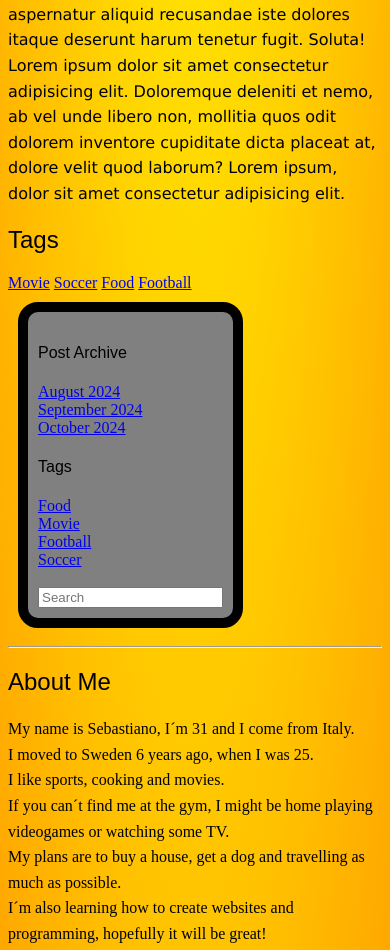
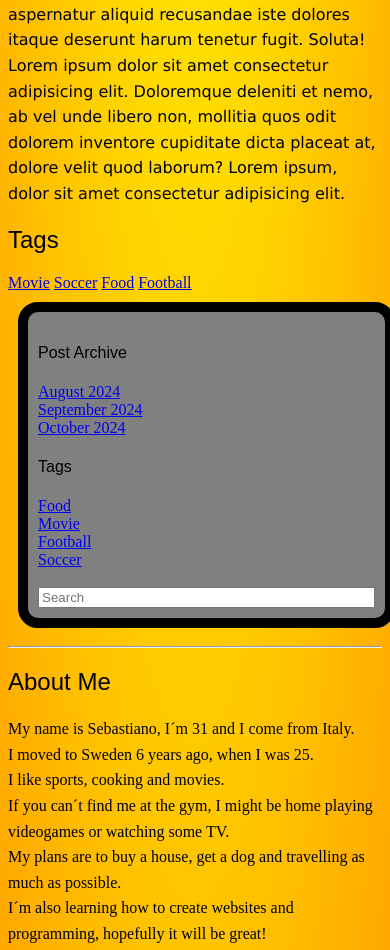
Before and after one commit to SebbMottura/SebbMottura.github.io, a plain HTML site: page post.html in a window 390 px wide. Shown: the part 3444-4394 px from the top of the page. Drawn offline with Linux system fonts and the light colour scheme; a web font is replaced by a local one.

Commit message:
final changes

```diff
--- a/style2.css
+++ b/style2.css
@@ -105,4 +105,7 @@ footer p{
         flex-direction: column;
         width: 100%;
     }
+    #sidebar {
+        width: 90%;
+    }
 }
```
